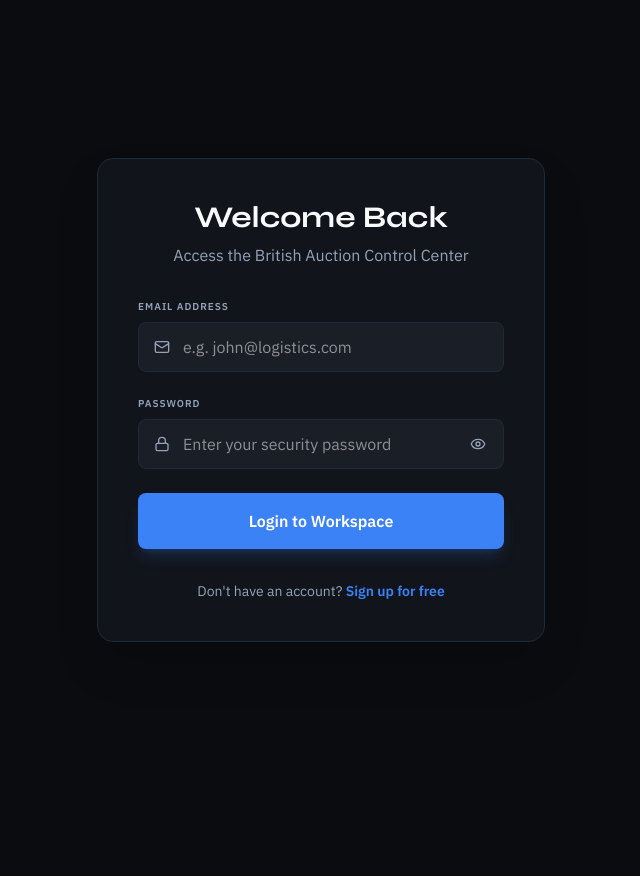
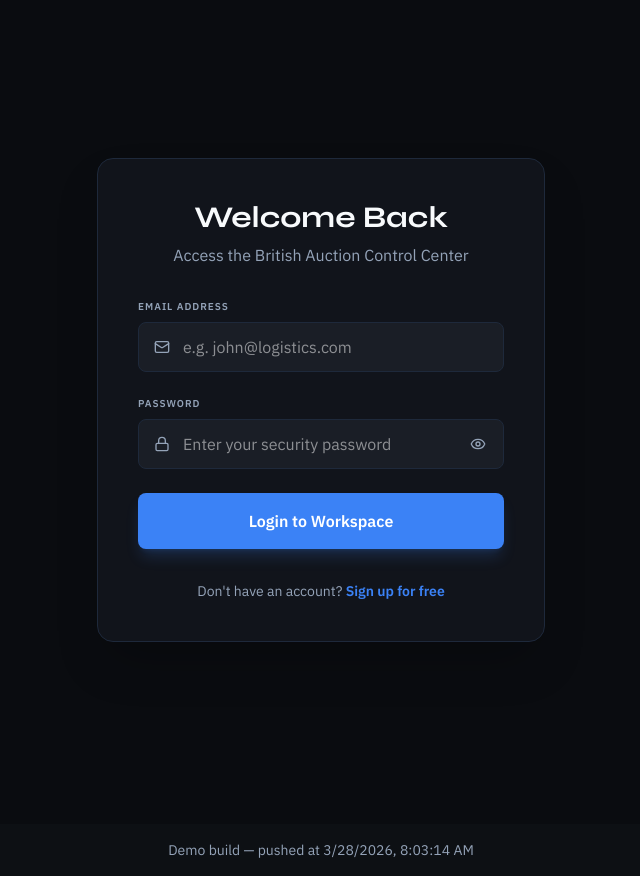
Before and after one commit to ABHINAVJINDAL26/British-Auction-in-RFQ-System, a React app in the folder frontend/: page /login in a window 1280 px wide. Shown: the whole page, without its empty margins (319-959 px from the left). Before the commit the page ends 800 px from the top, so only its background shows below. Built offline with nearby package versions, Linux system fonts and the light colour scheme; no server answers; the HTML template or start-up script is replaced by a standard one.

Commit message:
Footer added

```diff
--- a/frontend/src/App.jsx
+++ b/frontend/src/App.jsx
@@ -41,6 +41,9 @@ function App() {
           <Route path="/profile" element={<ProtectedRoute><ProfilePage /></ProtectedRoute>} />
           <Route path="/auctions/:id" element={<ProtectedRoute><AuctionDetailPage /></ProtectedRoute>} />
         </Routes>
+
+        <footer className="text-center py-4 text-sm text-text-muted bg-bg-elevated/20 mt-6">
+        Demo build — pushed at {new Date().toLocaleString()} </footer>
       </div>
     </Router>
   );
```
